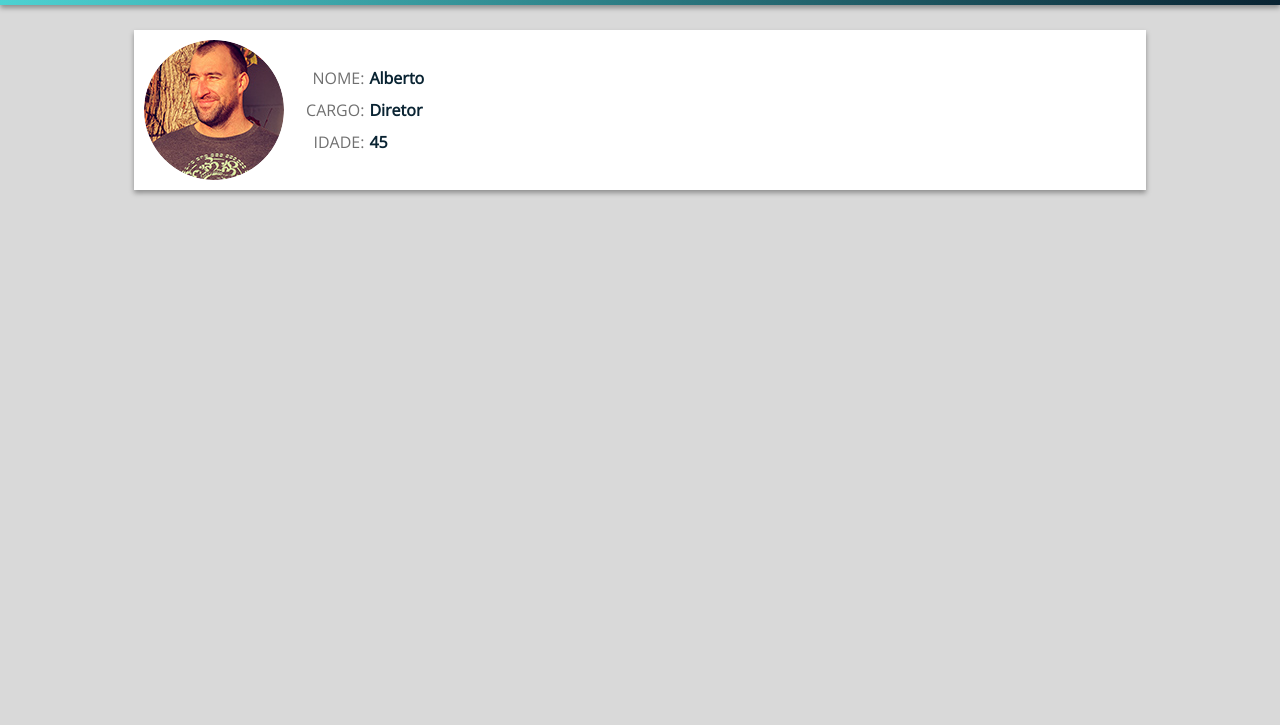
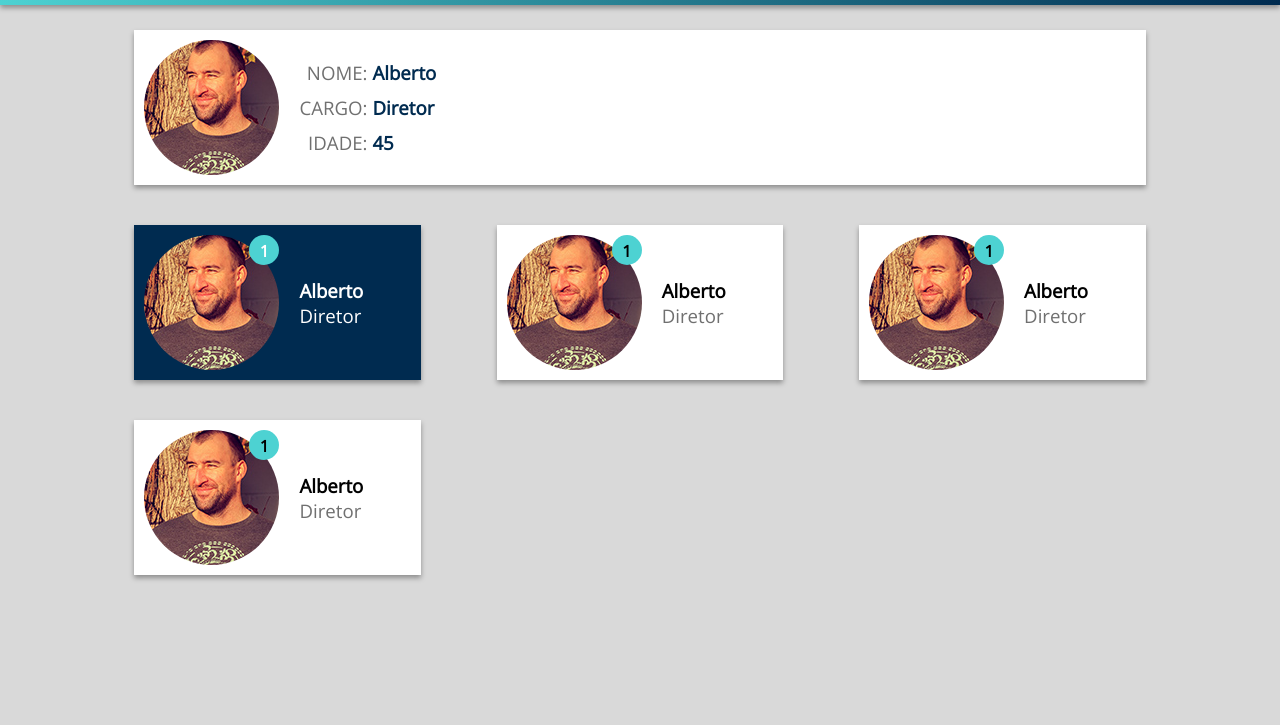
Before and after one commit to maelsilva96/space-box, a website: page index.html in a window 1280 px wide. Shown: the part 75-800 px from the top of the page. Drawn offline with nearby package versions, Linux system fonts and the light colour scheme.

Commit message:
Criação das grids

```diff
--- a/index.html
+++ b/index.html
@@ -58,6 +58,65 @@
                     </div>
                 </section>
             </div>
+
+            <section class="container-peoples">
+                <div class="col-3-6-12">
+                    <div class="container-person is-active">
+                        <div class="container-person__container_id">1</div>
+                        <div class="container-person__photo">
+                            <img src="public/assets/images/foto-alberto.jpg" alt="Pessoa" />
+                        </div>
+                        <div class="container-person__data">
+                            <div class="container-person__data__form">
+                                <h4>Alberto</h4>
+                                <span>Diretor</span>
+                            </div>
+                        </div>
+                    </div>
+                </div>
+                <div class="col-3-6-12">
+                    <div class="container-person">
+                        <div class="container-person__container_id">1</div>
+                        <div class="container-person__photo">
+                            <img src="public/assets/images/foto-alberto.jpg" alt="Pessoa" />
+                        </div>
+                        <div class="container-person__data">
+                            <div class="container-person__data__form">
+                                <h4>Alberto</h4>
+                                <span>Diretor</span>
+                            </div>
+                        </div>
+                    </div>
+                </div>
+                <div class="col-3-6-12">
+                    <div class="container-person">
+                        <div class="container-person__container_id">1</div>
+                        <div class="container-person__photo">
+                            <img src="public/assets/images/foto-alberto.jpg" alt="Pessoa" />
+                        </div>
+                        <div class="container-person__data">
+                            <div class="container-person__data__form">
+                                <h4>Alberto</h4>
+                                <span>Diretor</span>
+                            </div>
+                        </div>
+                    </div>
+                </div>
+                <div class="col-3-6-12">
+                    <div class="container-person">
+                        <div class="container-person__container_id">1</div>
+                        <div class="container-person__photo">
+                            <img src="public/assets/images/foto-alberto.jpg" alt="Pessoa" />
+                        </div>
+                        <div class="container-person__data">
+                            <div class="container-person__data__form">
+                                <h4>Alberto</h4>
+                                <span>Diretor</span>
+                            </div>
+                        </div>
+                    </div>
+                </div>
+            </section>
         </div>
     </section>
     <script src="public/assets/js/app.js"></script>
--- a/public/assets/css/app.css
+++ b/public/assets/css/app.css
@@ -2,9 +2,13 @@
   font-family: "Open Sans", sans-serif;
 }
 
+.nav {
+  z-index: 2;
+}
+
 .nav.nav-top {
   background: #4dd2d2;
-  background: linear-gradient(90deg, #4dd2d2 0%, #092332 100%);
+  background: linear-gradient(90deg, #4dd2d2 0%, #002b50 100%);
   filter: progid:DXImageTransform.Microsoft.gradient(startColorstr=$color1,endColorstr=$color2,GradientType=1);
   position: fixed;
   top: 0;
@@ -53,7 +57,7 @@
   left: 0;
   right: 0;
   background: #4dd2d2;
-  background: linear-gradient(90deg, #4dd2d2 0%, #092332 100%);
+  background: linear-gradient(90deg, #4dd2d2 0%, #002b50 100%);
   filter: progid:DXImageTransform.Microsoft.gradient(startColorstr=$color1,endColorstr=$color2,GradientType=1);
   margin: auto;
   padding: 0;
@@ -84,7 +88,7 @@
 
 @media screen and (min-width: 768px) {
   .nav.nav-top {
-    height: 150px;
+    height: 80px;
   }
 
   .nav.nav-top .container {
@@ -110,10 +114,6 @@
 }
 
 @media screen and (min-width: 1024px) {
-  .nav.nav-top {
-    height: 80px;
-  }
-
   .nav .navbar.nav-horizontal ul li {
     margin: 0 10px;
     float: left;
@@ -140,12 +140,7 @@
 
 .container-main {
   margin-top: 70px;
-}
-
-@media screen and (min-width: 768px) and (max-width: 1200px) {
-  .container-main {
-    margin-top: 150px;
-  }
+  z-index: 1;
 }
 
 @media screen and (min-width: 1024px) {
@@ -160,20 +155,37 @@
   margin: 20px 0;
   padding: 10px;
   background-color: #ffffff;
+  position: relative;
   box-shadow: 0px 3px 5px 0px rgba(0, 0, 0, 0.35);
 }
 
+.container-person__container_id {
+  position: absolute;
+  background-color: #4dd2d2;
+  padding: 5px;
+  border-radius: 50%;
+  width: 20px;
+  height: 20px;
+  text-align: center;
+  font-weight: bold;
+  line-height: normal;
+  left: 115px;
+  top: 10px;
+}
+
 .container-person__photo {
-  width: 140px;
-  height: 140px;
-  min-width: 140px;
+  width: 135px;
+  height: 135px;
+  min-width: 135px;
   overflow: hidden;
   border-radius: 50%;
-  margin-right: 20px;
+  margin-right: 5px;
+  display: flex;
+  align-items: center;
+  justify-content: center;
 }
 
 .container-person__data {
-  font-size: 10pt;
   display: flex;
   flex-direction: row;
 }
@@ -198,13 +210,73 @@
 
 .container-person__data__legends {
   font-weight: bold;
-  color: #092332;
+  color: #002b50;
   text-align: left;
 }
 
+.container-person__data__form {
+  display: flex;
+  justify-content: center;
+  flex-direction: column;
+}
+
+.container-person__data__form h4 {
+  font-size: 14pt;
+  margin: 0;
+}
+
+.container-person__data__form span {
+  color: #707070;
+}
+
+.container-person.is-active {
+  background-color: #002b50;
+  color: #ffffff;
+}
+
+.container-person.is-active .container-person__data__form span {
+  color: #ffffff !important;
+}
+
 @media screen and (min-width: 768px) {
+  .container-person__photo {
+    margin-right: 20px;
+  }
+
   .container-person__data {
-    font-size: 12pt;
+    font-size: 14pt;
+  }
+}
+
+.container-peoples {
+  display: flex;
+  flex-direction: row;
+  justify-content: space-between;
+  flex-wrap: wrap;
+}
+
+.container-peoples .container-person {
+  cursor: pointer;
+}
+
+.col-12-12 {
+  width: 100%;
+  margin: auto;
+}
+
+.col-3-6-12 {
+  width: 100%;
+}
+
+@media screen and (min-width: 1024px) {
+  .col-3-6-12 {
+    width: 28.3333333333%;
+  }
+}
+
+@media screen and (min-width: 768px) and (max-width: 1024px) {
+  .col-3-6-12 {
+    width: 45%;
   }
 }
 
--- a/resource/scss/base/_base.scss
+++ b/resource/scss/base/_base.scss
@@ -10,4 +10,6 @@
 @import "../components/button";
 @import "../components/container-main";
 @import "../components/container-person";
+@import "../components/container-peoples";
+@import "../components/grid";
 @import "../themes/initial";
--- a/resource/scss/components/_container-main.scss
+++ b/resource/scss/components/_container-main.scss
@@ -1,9 +1,6 @@
 .container-main {
   margin-top: 70px;
-
-  @media screen and (min-width: 768px) and (max-width: 1200px) {
-    margin-top: 150px;
-  }
+  z-index: 1;
 
   @media screen and (min-width: 1024px) {
     margin-top: 80px;
--- /dev/null
+++ b/resource/scss/components/_container-peoples.scss
@@ -0,0 +1,10 @@
+.container-peoples {
+  display: flex;
+  flex-direction: row;
+  justify-content: space-between;
+  flex-wrap: wrap;
+
+  .container-person {
+    cursor: pointer;
+  }
+}
--- a/resource/scss/components/_container-person.scss
+++ b/resource/scss/components/_container-person.scss
@@ -4,28 +4,48 @@
   margin: 20px 0;
   padding: 10px;
   background-color: $color-white;
+  position: relative;
 
   -webkit-box-shadow: 0px 3px 5px 0px rgba(0, 0, 0, 0.35);
   -moz-box-shadow: 0px 3px 5px 0px rgba(0, 0, 0, 0.35);
   box-shadow: 0px 3px 5px 0px rgba(0, 0, 0, 0.35);
 
+
+  &__container_id {
+    position: absolute;
+    background-color: $color-blue-ligth;
+    padding: 5px;
+    border-radius: 50%;
+    width: 20px;
+    height: 20px;
+    text-align: center;
+    font-weight: bold;
+    line-height: normal;
+    left: 115px;
+    top: 10px;
+  }
+
   &__photo {
-    width: 140px;
-    height: 140px;
-    min-width: 140px;
+    width: 135px;
+    height: 135px;
+    min-width: 135px;
     overflow: hidden;
     border-radius: 50%;
-    margin-right: 20px;
+    margin-right: 5px;
+    display: flex;
+    align-items: center;
+    justify-content: center;
   }
 
   &__data {
-    font-size: 10pt;
     display: flex;
     flex-direction: row;
+
     ul {
       list-style: none;
       @include resetMargins();
       @include resetPaddings();
+
       li {
         margin: 10px auto;
       }
@@ -38,14 +58,44 @@
       text-align: right;
       padding-right: 5px !important;
     }
+
     &__legends {
       font-weight: bold;
       color: $color-blue-dark;
       text-align: left;
     }
 
-    @media screen and (min-width: 768px) {
-      font-size: 12pt;
+    &__form {
+      display: flex;
+      justify-content: center;
+      flex-direction: column;
+      h4 {
+        font-size: 14pt;
+        margin: 0;
+      }
+      span {
+        color: $color-gray-dark;
+      }
+    }
+  }
+
+  &.is-active {
+    background-color: $color-blue-dark;
+    color: $color-white;
+    .container-person__data__form {
+      span {
+        color: $color-white !important;
+      }
+    }
+  }
+
+  @media screen and (min-width: 768px) {
+    &__photo {
+      margin-right: 20px;
+    }
+
+    &__data {
+      font-size: 14pt;
     }
   }
 }
--- a/resource/scss/components/_grid.scss
+++ b/resource/scss/components/_grid.scss
@@ -2,3 +2,15 @@
   width: 100%;
   margin: auto;
 }
+
+.col-3-6-12 {
+  width: 100%;
+
+  @media screen and (min-width: 1024px) {
+    width: (100 / 3 - 5) + 0%;
+  }
+
+  @media screen and (min-width: 768px) and (max-width: 1024px){
+    width: (50 - 5) +  0%;
+  }
+}
--- a/resource/scss/layout/_navigation.scss
+++ b/resource/scss/layout/_navigation.scss
@@ -1,4 +1,5 @@
 .nav {
+  z-index: 2;
   &.nav-top {
     @include backgroundDegradeLinearTwoColors($color-blue-ligth, $color-blue-dark);
     position: fixed;
@@ -81,7 +82,7 @@
 
   @media screen and (min-width: 768px) {
     &.nav-top {
-      height: 150px;
+      height: 80px;
 
       .container {
         width: 80%;
@@ -110,9 +111,6 @@
   }
 
   @media screen and (min-width: 1024px) {
-    &.nav-top {
-      height: 80px;
-    }
     .navbar {
       &.nav-horizontal {
         ul {
--- a/resource/scss/utilities/_variables.scss
+++ b/resource/scss/utilities/_variables.scss
@@ -1,4 +1,4 @@
-$color-blue-dark: #092332;
+$color-blue-dark: #002b50;
 $color-blue-ligth: #4dd2d2;
 $color-gray: #d9d9d9;
 $color-gray-dark: #707070;
```
